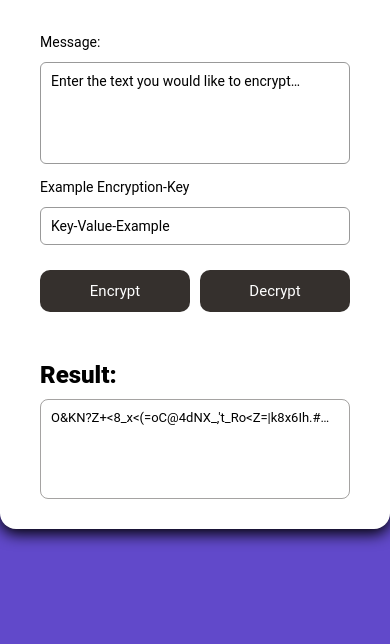
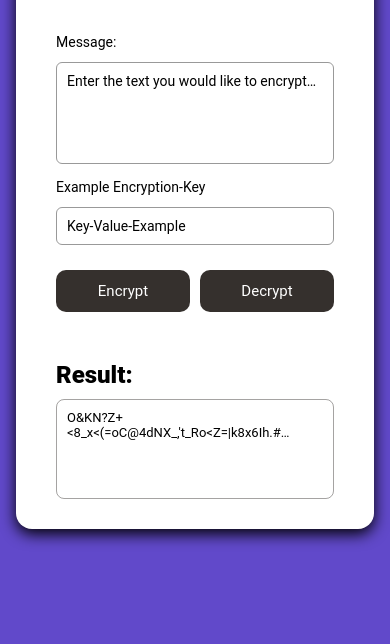
Before and after one commit to Quarrancar/Simple-Text-Encryption-Module-Page, a plain HTML site: page index.html in a window 390 px wide. Shown: the part 200-844 px from the top of the page. Drawn offline with Linux system fonts and the light colour scheme.

Commit message:
added responsivness

```diff
--- a/style.css
+++ b/style.css
@@ -92,3 +92,11 @@ h2{
     min-height: 100px;
     overflow: hidden;
 }
+
+
+/* Media Queries for responsiveness */
+@media (max-width: 768px) {
+    body {
+        padding: 16px;
+    }
+}
```
